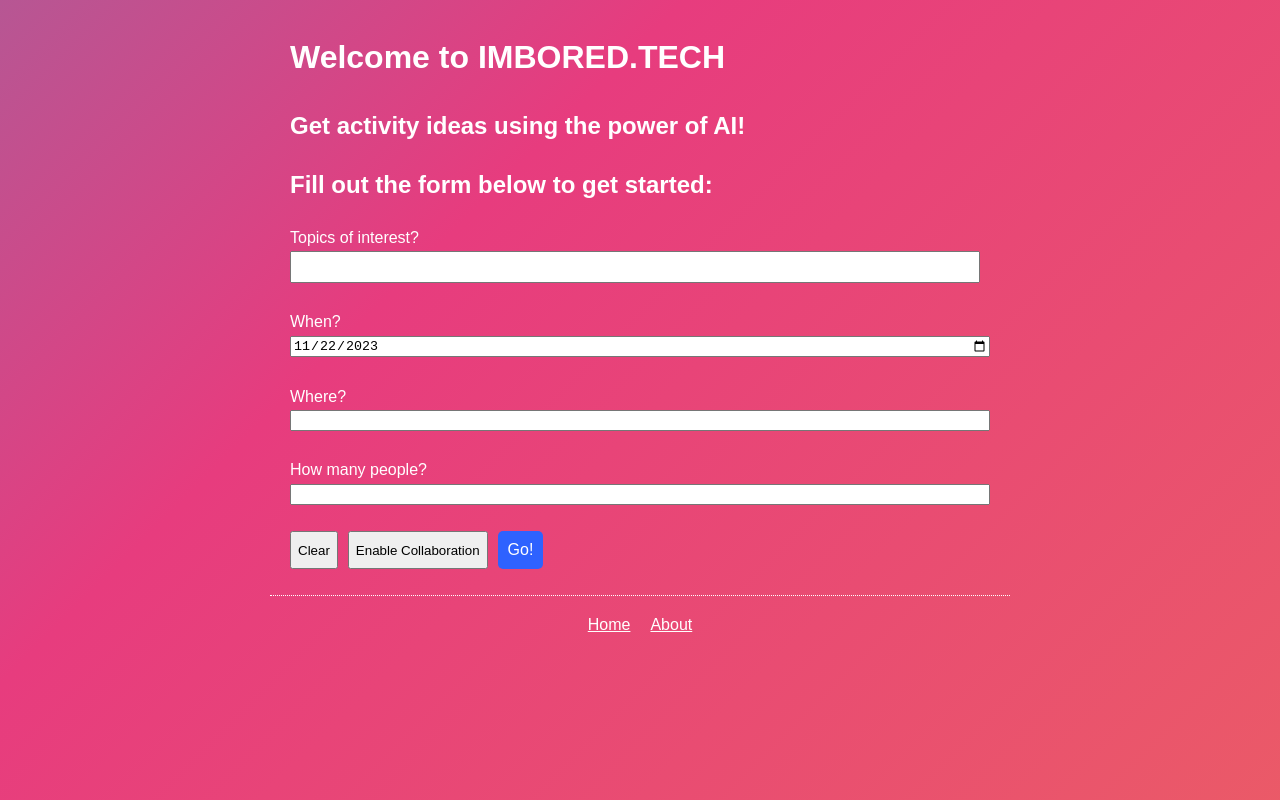
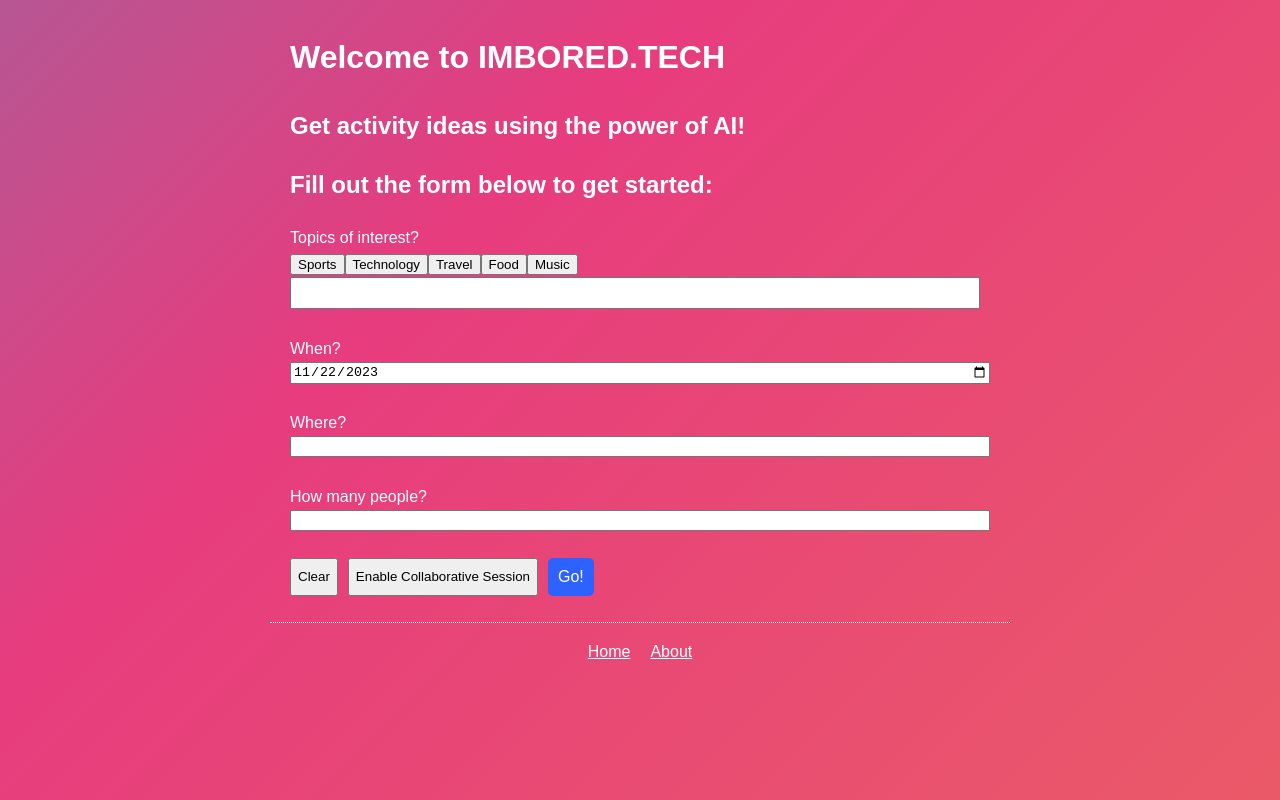
Before and after one commit to ghergen1/IM_BORED, a Next.js app: page / in a window 1280 px wide. Built offline with nearby package versions, Linux system fonts and the light colour scheme.

Commit message:
added prewritten topics and button selection

```diff
--- a/pages/api/get-collab-answer.js
+++ b/pages/api/get-collab-answer.js
@@ -88,7 +88,7 @@ if ( true
         const concatenatedActivity = allEntries.map(entry => entry.activity).join(', ');
 
         const collabPrompt = createCollaborativeResponse(concatenatedActivity, people, date, location);
-    // // Once all sub-entries are added, proceed to create the collaborative response using OpenAI API
+        // Once all sub-entries are added, proceed to create the collaborative response using OpenAI API
         const collaborativeResponse = await openai.createCompletion({
             model: "text-davinci-003",
             prompt: collabPrompt,
--- a/pages/index.js
+++ b/pages/index.js
@@ -3,6 +3,8 @@ import { useState, useEffect } from "react";
 import { initializeApp } from "firebase/app";
 import { getFirestore, collection, addDoc, getDocs, setDoc, doc } from 'firebase/firestore';
 import { db } from '../firebase.js';
+
+const topics = ['Sports', 'Technology', 'Travel', 'Food', 'Music'];
 
 export default function MyPage() {
   const initialFormData = {
@@ -21,6 +23,22 @@ export default function MyPage() {
   const [people, setPeople] = useState(0);
   const [buttonActive, setButtonActive] = useState(true);
   const [submitButtonActive, setSubmitButtonActive] = useState(true);
+  const [selectedTopics, setSelectedTopics] = useState([]);
+  const [topicButtonActive, setTopicButtonActive] = useState(true);
+
+  const handleTopicClick = (topic) => {
+    const updatedTopics = [...selectedTopics];
+
+    if (updatedTopics.includes(topic)) {
+      // If the topic is already selected, remove it
+      updatedTopics.splice(updatedTopics.indexOf(topic), 1);
+    } else {
+      // If the topic is not selected, add it
+      updatedTopics.push(topic);
+    }
+
+    setSelectedTopics(updatedTopics);
+  };
 
   async function handleSubmit(e) {
     e.preventDefault();
@@ -28,8 +46,6 @@ export default function MyPage() {
 
     if (collaborationMode) {
       setIsLoading(true);
-
-      const combinedPrompt = generateCombinedPrompt();
 
       const response = await fetch("/api/get-collab-answer", {
         method: "POST",
@@ -97,9 +113,10 @@ export default function MyPage() {
   }
 
   function generateCombinedPrompt() {
-    const { activity, date, location, people } = formData;
-
-    return `Please suggest 5 brief activity ideas for ${people} people, involving some or all of these ideas: ${activity} on ${date} at ${location}.`;
+    const { date, location, people } = formData;
+    const combinedTopics = selectedTopics.join(', ');
+    console.log('Combined topics: ', combinedTopics);
+    return `Please suggest 5 brief activity ideas for ${people} people, involving some or all of these ideas: ${combinedTopics} on ${date} at ${location}.`;
   }
 
   function generateGoogleSearchLink(query) {
@@ -150,14 +167,33 @@ export default function MyPage() {
 
       <form className="our-form" onSubmit={handleSubmit}>
         <label className="prompt-label">Topics of interest?</label>
-        <input
+        {/* <input
           className="prompt-field"
           type="text"
           name="activity"
           onChange={handleChange}
           required
           disabled={!buttonActive}
-        />
+        /> */}
+      <div className="topic-buttons">
+        {topics.map((topic) => (
+          <button
+            key={topic}
+            className={`topic-button ${selectedTopics.includes(topic) ? 'selected' : ''}`}
+            onClick={() => handleTopicClick(topic)}
+            disabled={!topicButtonActive}
+          >
+            {topic}
+          </button>
+        ))}
+      </div>
+      <input
+        className="prompt-field"
+        type="text"
+        name="activity"
+        value={selectedTopics.join(', ')} // Display selected topics as a comma-separated string
+        readOnly
+      />
 
         <br />
 
@@ -204,7 +240,7 @@ export default function MyPage() {
         <div className="button-container">
           <button type="button" disabled={!buttonActive} onClick={handleClear} className="clear-button">Clear</button>
           <button type="button" disabled={!buttonActive} onClick={handleToggleCollaboration} className="collaboration-toggle-button">
-              {collaborationMode ? "Disable Collaboration" : "Enable Collaboration"}
+              {collaborationMode ? "Disable Collaborative Session" : "Enable Collaborative Session"}
           </button>
           <button disabled={!buttonActive || !submitButtonActive} className="prompt-button">Go!</button>
         </div>
```
Lines whose indentation alone changed are shown as unchanged.
